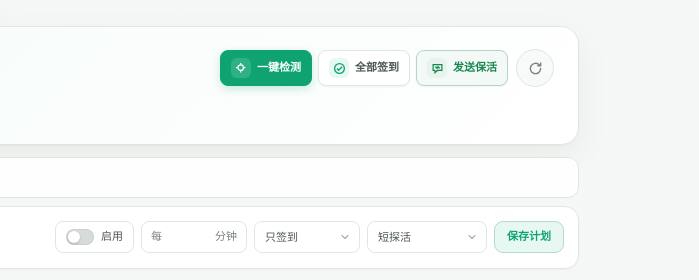
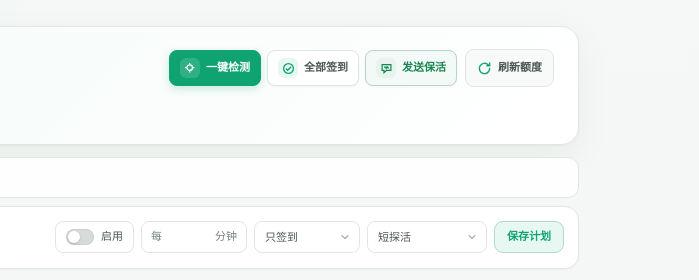
Before and after one commit to sljdxde/quota-keepalive, a website: page ui/index.html in a window 1280 px wide. Shown: the top 280 px of the page, 581-1280 px from the left. Drawn offline with Linux system fonts and the light colour scheme.

Commit message:
Release quota-keepalive 0.1.4

```diff
--- a/package.json
+++ b/package.json
@@ -1,6 +1,6 @@
 {
   "name": "quota-keepalive",
-  "version": "0.1.3",
+  "version": "0.1.4",
   "description": "Unofficial multi-provider quota inventory, check-in, keepalive scheduling, history, and quota trends for Magpie",
   "keywords": [
     "magpie",
--- a/ui/index.html
+++ b/ui/index.html
@@ -53,16 +53,19 @@
           </button>
         </div>
         <button
-          class="refresh-button"
+          class="button refresh-button"
           id="refresh"
           type="button"
-          title="刷新全部启用供应商额度"
-          aria-label="刷新全部启用供应商额度"
+          title="刷新全部启用供应商的实时额度"
+          aria-label="刷新全部启用供应商的实时额度"
         >
-          <svg viewBox="0 0 16 16" width="15" height="15" fill="none" stroke="currentColor"
-               stroke-width="1.5" stroke-linecap="round" stroke-linejoin="round" aria-hidden="true">
-            <path d="M13.5 8a5.5 5.5 0 1 1-1.6-3.9M13.5 2v3h-3"></path>
-          </svg>
+          <span class="refresh-icon" aria-hidden="true">
+            <svg viewBox="0 0 16 16" width="15" height="15" fill="none" stroke="currentColor"
+                 stroke-width="1.5" stroke-linecap="round" stroke-linejoin="round">
+              <path d="M13.5 8a5.5 5.5 0 1 1-1.6-3.9M13.5 2v3h-3"></path>
+            </svg>
+          </span>
+          <span>刷新额度</span>
         </button>
       </div>
     </header>
--- a/ui/style.css
+++ b/ui/style.css
@@ -180,18 +180,28 @@ h2 { margin-bottom: 2px; font-size: 16px; letter-spacing: -.015em; }
   background: color-mix(in srgb, var(--green) 8%, var(--card));
 }
 .refresh-button {
-  display: inline-grid;
-  place-items: center;
-  width: 38px;
+  display: inline-flex;
+  align-items: center;
+  justify-content: center;
+  gap: 6px;
+  width: auto;
   height: 38px;
   flex: none;
-  padding: 0;
+  padding: 0 11px;
   border: 1px solid var(--line);
-  border-radius: 50%;
-  color: var(--muted);
+  border-radius: 9px;
+  color: var(--ink-2);
   background: color-mix(in srgb, var(--bg) 62%, var(--card));
+  font-size: 11px;
+  font-weight: 600;
+  white-space: nowrap;
   cursor: pointer;
   transition: color .15s ease, border-color .15s ease, background .15s ease, box-shadow .15s ease;
+}
+.refresh-icon {
+  display: grid;
+  place-items: center;
+  color: var(--accent);
 }
 .refresh-button:hover:not(:disabled) {
   color: var(--accent);
@@ -200,8 +210,8 @@ h2 { margin-bottom: 2px; font-size: 16px; letter-spacing: -.015em; }
   box-shadow: 0 2px 8px color-mix(in srgb, var(--ink) 8%, transparent);
 }
 .refresh-button:disabled { cursor: default; opacity: .62; }
-.refresh-button svg > * { transform-box: view-box; transform-origin: 50% 50%; }
-.refresh-button.spin svg > * { animation: spin .8s linear infinite; }
+.refresh-button .refresh-icon { transform-origin: 50% 50%; }
+.refresh-button.spin .refresh-icon { animation: spin .8s linear infinite; }
 .provider-refresh {
   display: inline-grid;
   place-items: center;
@@ -1138,8 +1148,9 @@ h2 { margin-bottom: 2px; font-size: 16px; letter-spacing: -.015em; }
 @media (max-width: 760px) {
   .page-shell { width: min(100% - 20px, 680px); padding-top: 12px; }
   .hero { flex-direction: column; padding: 18px; }
-  .hero-tools { width: 100%; align-items: stretch; }
-  .actions { width: 100%; }
+  .hero-tools { width: 100%; align-items: stretch; flex-wrap: wrap; }
+  .actions { width: 100%; flex-basis: 100%; }
+  .refresh-button { margin-left: auto; }
   .summary { grid-template-columns: repeat(2, minmax(0, 1fr)); }
   .command-copy { display: grid; gap: 2px; }
   .command-copy span { white-space: normal; }
```
Also changed, not shown: README.en.md (+1 -1 lines), test/daily.test.js (+4 -0 lines), README.md.
